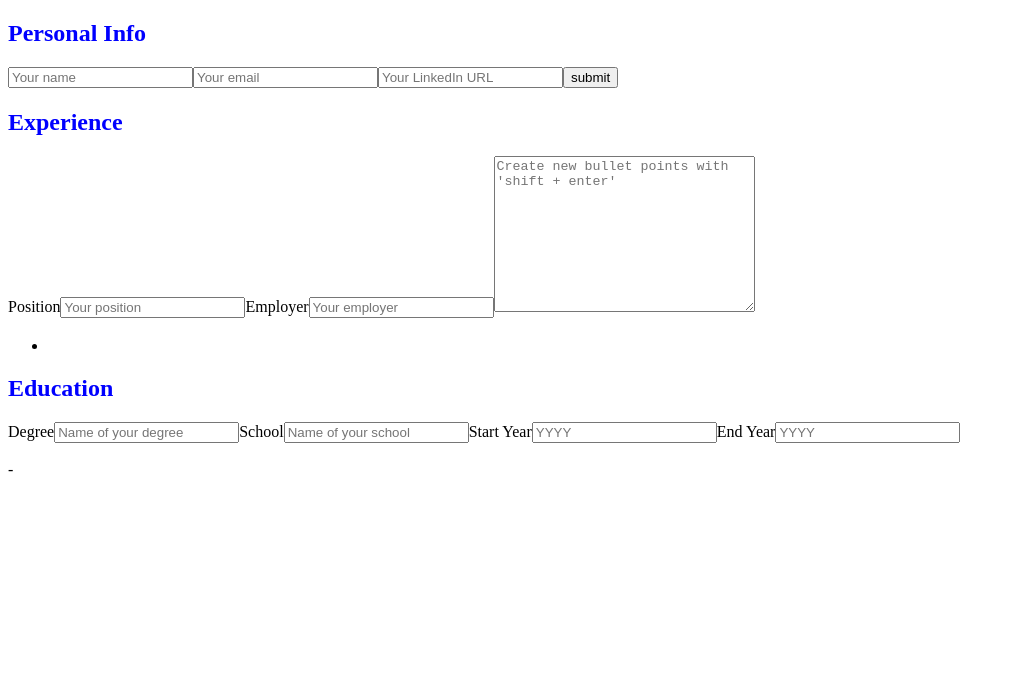
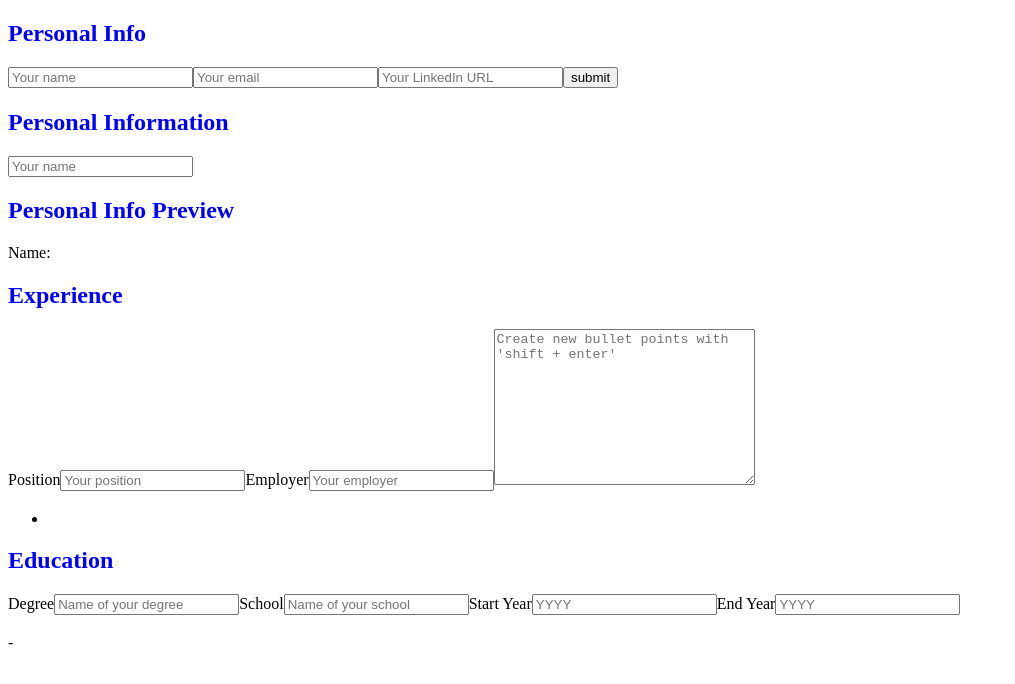
Before and after one commit to rfloarea/resume-app, a React (Vite) app: page / in a window 1280 px wide. Shown: the top 684 px of the page, without its empty margins (0-1015 px from the left). Built offline with nearby package versions, Linux system fonts and the light colour scheme.

Commit message:
feat: personal info components sharing state - a form component + preview component

```diff
--- /dev/null
+++ b/src/PersonalInformation.jsx
@@ -0,0 +1,45 @@
+import React, { useState } from "react";
+
+export const PersonalInformation = () => {
+    const [sharedValue, setSharedValue] = useState('');
+
+    const handleValueChange = (newValue) => {
+        setSharedValue(newValue);
+    }
+
+    return (
+        <div>
+            <Form onChange={handleValueChange}/>
+            <Preview value={sharedValue}/>
+        </div>
+    )
+}
+
+const Form = ({onChange}) => {
+    const [value, setValue] = useState('');
+
+    const handleChange = (event) => {
+        const newValue = event.target.value;
+        setValue(newValue);
+        onChange(newValue);
+    }
+    return (
+        <div>
+            <h2>Personal Information</h2>
+            <input
+                type="text"
+                value={value}
+                onChange={handleChange}
+                placeholder="Your name"></input>
+        </div>
+    )
+}
+
+const Preview = ({value}) => {
+    return (
+        <div>
+            <h2>Personal Info Preview</h2>
+            <p>Name: {value}</p>
+        </div>
+    )
+}
--- a/src/main.jsx
+++ b/src/main.jsx
@@ -4,10 +4,12 @@ import './style.css'
 import PersonalInfo from './PersonalInfo.jsx'
 import Experience from './Experience.jsx'
 import Education from './Education.jsx'
+import { PersonalInformation } from './PersonalInformation.jsx'
 
 ReactDOM.createRoot(document.getElementById('root')).render(
   <React.StrictMode>
     <PersonalInfo />
+    <PersonalInformation />
     <Experience />
     <Education />
   </React.StrictMode>,
```
